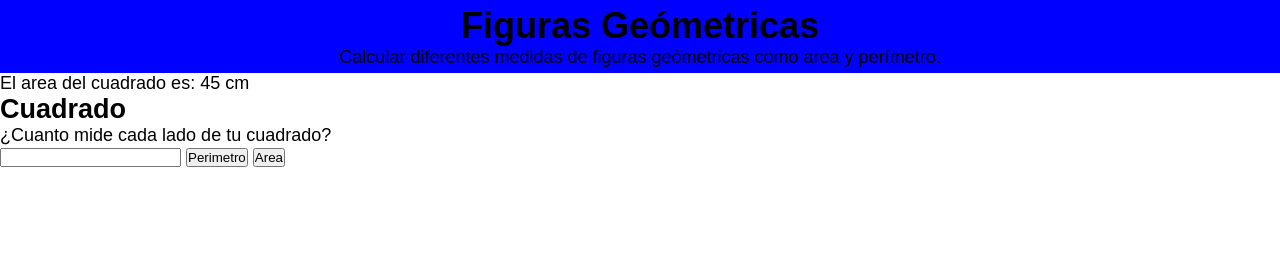
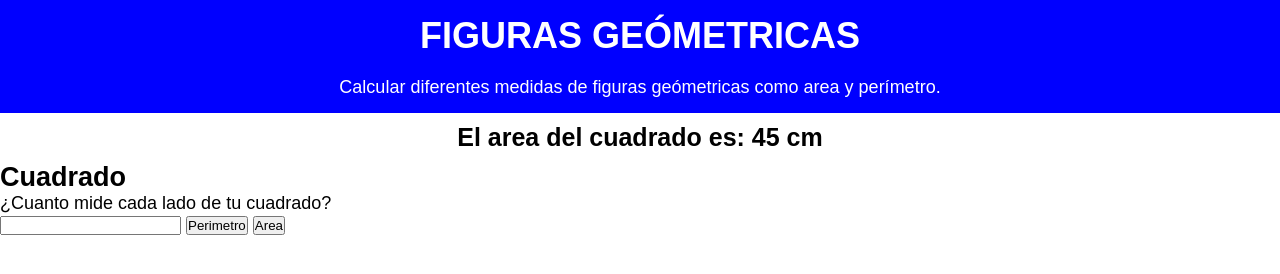
Before and after one commit to mapulgarin2/FigurasGeometricas, a plain HTML site: page index.html in a window 1280 px wide. Drawn offline with Linux system fonts and the light colour scheme.

Commit message:
Se agrega estilo a answer

```diff
--- a/css/index.css
+++ b/css/index.css
@@ -19,3 +19,28 @@ body{
     padding: 5px 0;
 
 }
+
+.header-title{
+    color: #fff;
+    padding: 10px 0;
+    text-transform: uppercase;
+
+}
+
+.header-decription{
+    color: #fff;
+    padding: 10px 0;
+}
+
+/* Respuesta
+================== */
+
+.answer{
+    text-align: center;
+    padding: 10px 0;
+}
+
+.answer p{
+    font-size: 25px;
+    font-weight: bold;
+}
```
